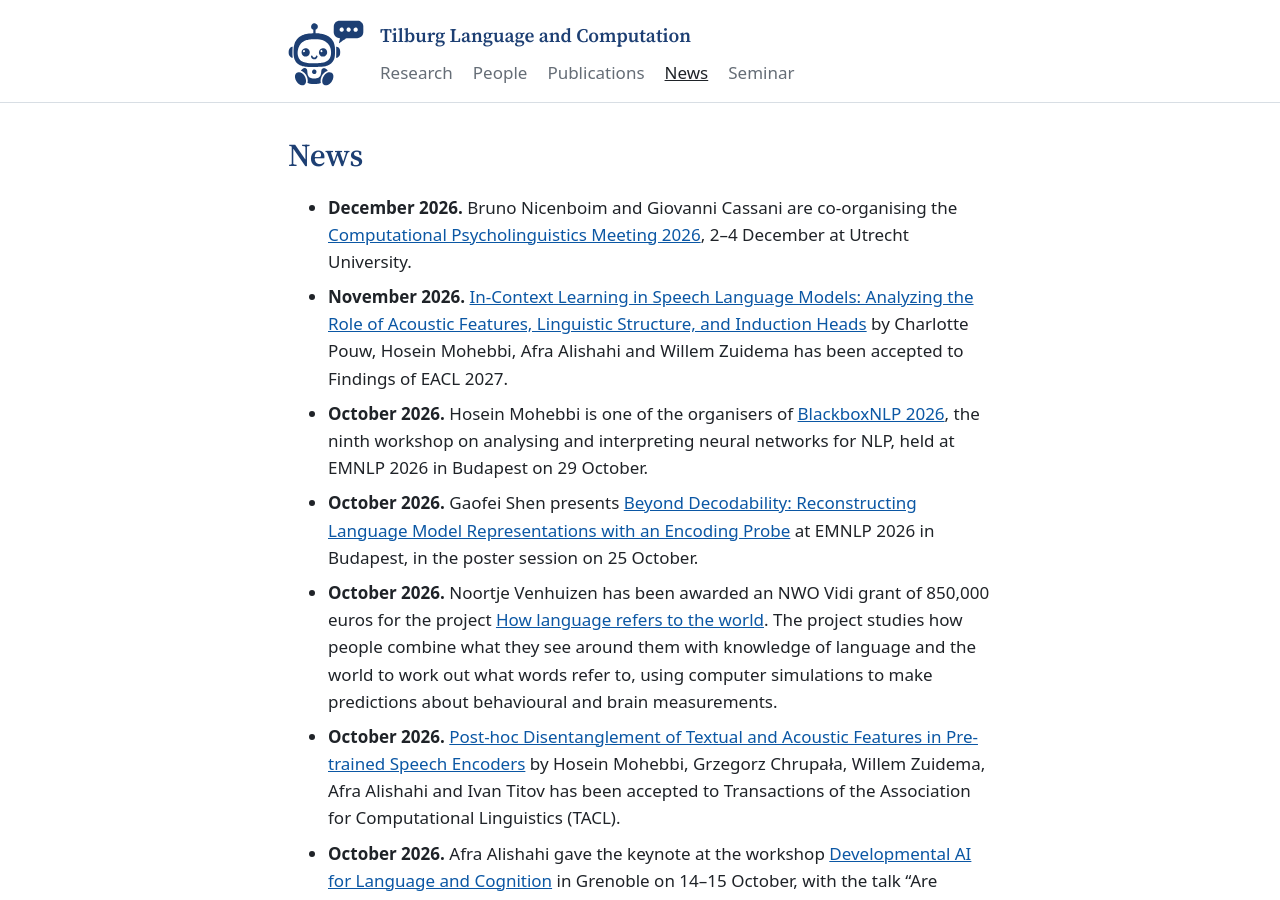
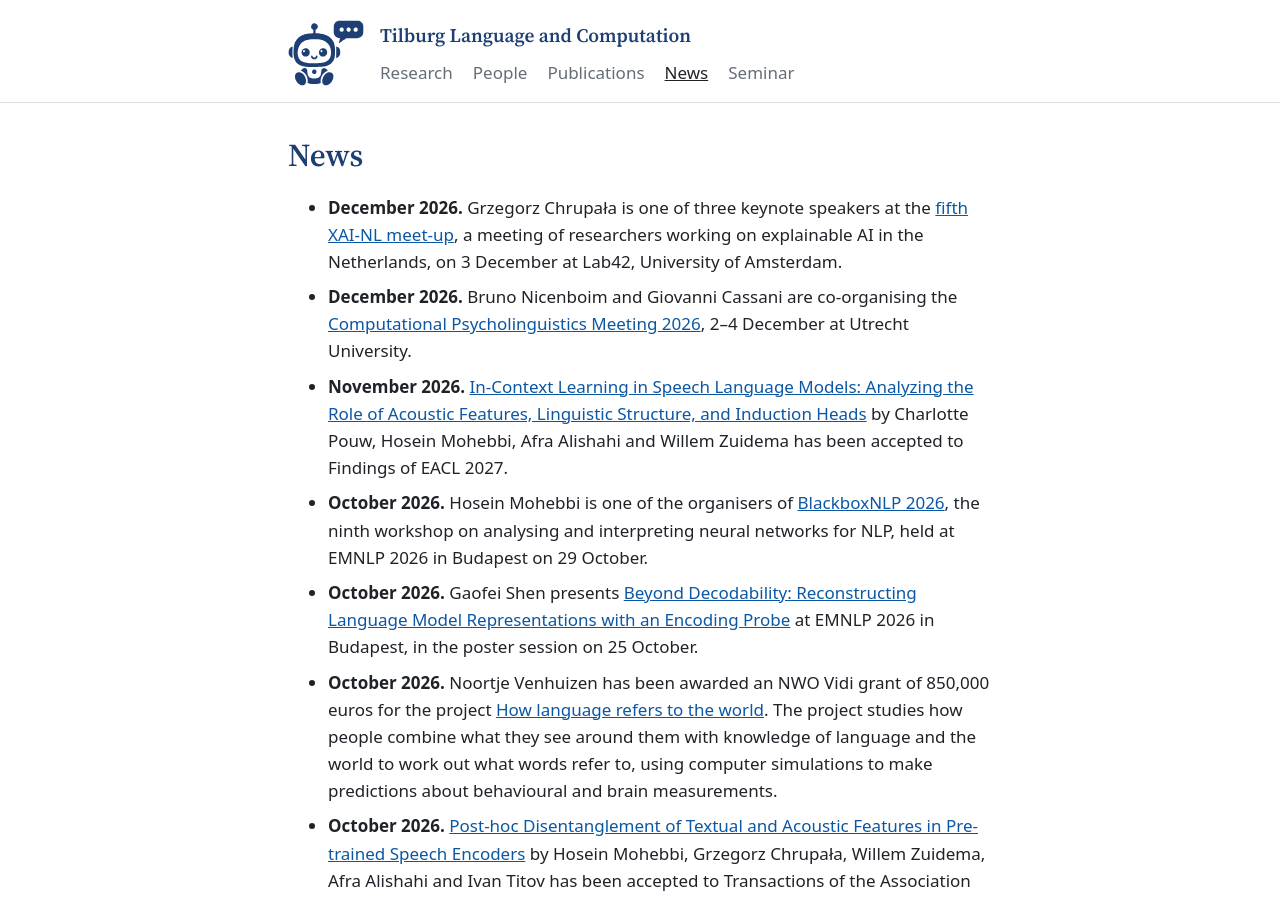
Before and after one commit to tcsai/language-computation, a Jekyll site: the page built from news.md, in a window 1280 px wide and 900 px high. Built offline with Jekyll 4.4.1, drawn with Linux system fonts in a browser that asks for light colours; our own code applies the rules of GitHub Pages for plain Markdown files.

Commit message:
News: Chrupała keynote at XAI-NL meet-up 5
Co-Authored-By: Claude Opus 5.5 <noreply@anthropic.com>
Claude-Session: https://claude.ai/code/session_0198BK2rco4KsmaVXmdsxstS

```diff
--- a/news.md
+++ b/news.md
@@ -1,5 +1,9 @@
 # News
 
+- **December 2026.** Grzegorz Chrupała is one of three keynote speakers at the
+  [fifth XAI-NL meet-up](https://sites.google.com/view/xai-nl/schedule), a
+  meeting of researchers working on explainable AI in the Netherlands, on
+  3 December at Lab42, University of Amsterdam.
 - **December 2026.** Bruno Nicenboim and Giovanni Cassani are co-organising the
   [Computational Psycholinguistics Meeting 2026](https://cpl2026.sites.uu.nl/),
   2–4 December at Utrecht University.
```
